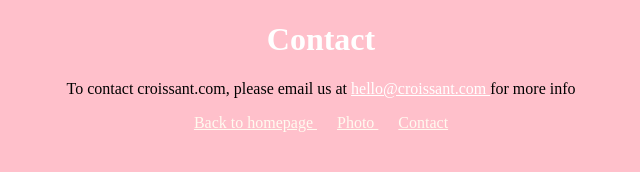
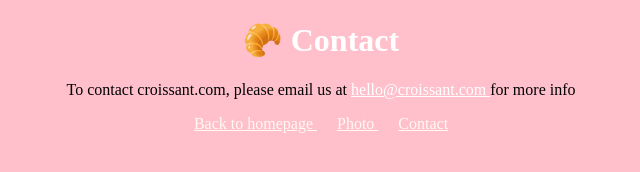
Before and after one commit to GPeBenito/multiple-pages-static-website, a plain HTML site: page contact.html in a window 1280 px wide. Shown: the whole page, without its empty margins (319-959 px from the left). Drawn offline with Linux system fonts and the light colour scheme.

Commit message:
Croissant emoji

```diff
--- a/contact.html
+++ b/contact.html
@@ -8,7 +8,7 @@
     <title>Contact</title>
 </head>
 <body>
-    <h1> Contact </h1>
+    <h1> 🥐 Contact </h1>
     <p>
         To contact croissant.com, please email us at <a href="mailto: hello@croissant.com"> hello@croissant.com </a> for more info
     </p>
```
